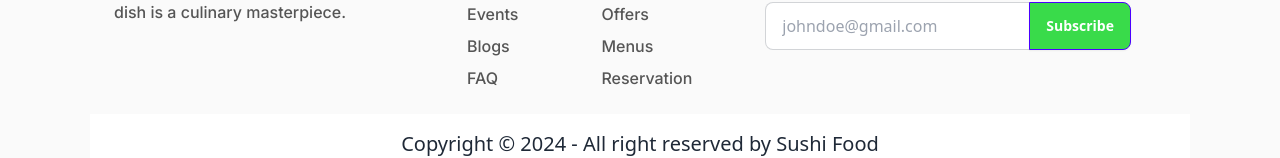
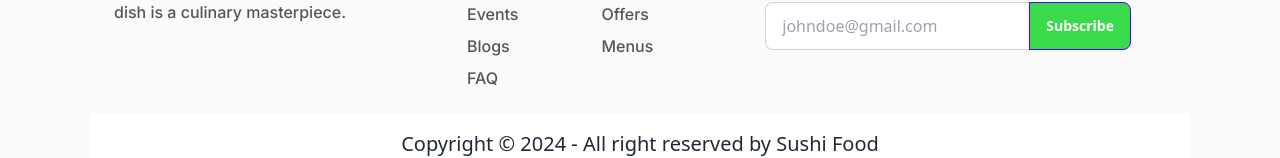
Before and after one commit to Maxwell011/sushi-experience, a React (Vite) app: page / in a window 1280 px wide. Shown: the part 2928-3086 px from the top of the page. Built offline with nearby package versions, Linux system fonts and the light colour scheme.

Commit message:
Remove unused 'Reservation' link from Footer component for cleaner navigation

```diff
--- a/src/components/Footer.tsx
+++ b/src/components/Footer.tsx
@@ -43,9 +43,7 @@ const Footer = () => {
           <a className="link-hover text-[#555] text-base font-inter font-medium cursor-pointer">
             Menus
           </a>
-          <a className="link-hover text-[#555] text-base font-inter font-medium cursor-pointer">
-            Reservation
-          </a>
+          <a className="link-hover text-[#555] text-base font-inter font-medium cursor-pointer"></a>
         </nav>
         <nav>
           <header className="text-normal-black text-2xl not-italic font-semibold">
```
